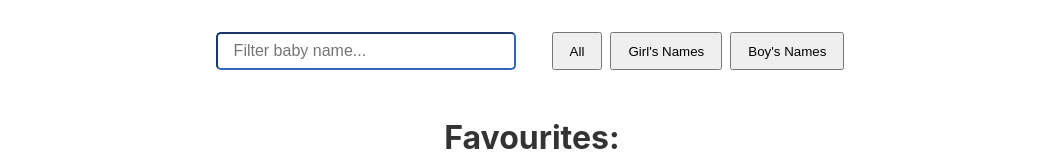
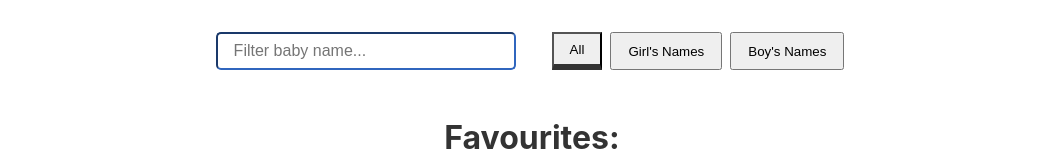
Before and after one commit to g1st/baby-names-react, a React (Create React App) app: page / in a window 1280 px wide. Shown: the top 160 px of the page, without its empty margins (108-1171 px from the left). Built offline with nearby package versions, Linux system fonts and the light colour scheme.

Commit message:
highlight selected group

```diff
--- a/src/App.js
+++ b/src/App.js
@@ -34,18 +34,21 @@ const App = () => {
     setFavourites(filteredFavourites);
   };
 
-  const handleShowAll = () => {
+  const handleShowAll = (setSelected) => {
     setBabyNames(babyNamesData);
+    setSelected('all');
   };
 
-  const handleShowBoys = () => {
+  const handleShowBoys = (setSelected) => {
     const boys = babyNamesData.filter((baby) => baby.sex === 'm');
     setBabyNames(boys);
+    setSelected('boys');
   };
 
-  const handleShowGirls = () => {
+  const handleShowGirls = (setSelected) => {
     const girls = babyNamesData.filter((baby) => baby.sex === 'f');
     setBabyNames(girls);
+    setSelected('girls');
   };
 
   const filterAndSort = () => {
--- a/src/GenderFilter.js
+++ b/src/GenderFilter.js
@@ -1,15 +1,27 @@
-import React from 'react';
+import React, { useState } from 'react';
 
 const GenderFilter = ({ handleShowAll, handleShowBoys, handleShowGirls }) => {
+  const [selected, setSelected] = useState('all');
   return (
     <div className="filter-buttons">
-      <button className="filter-button" onClick={handleShowAll}>
+      <button
+        className={`filter-button ${selected === 'all' ? 'all-active' : ''}`}
+        onClick={() => handleShowAll(setSelected)}
+      >
         All
       </button>
-      <button className="filter-button" onClick={handleShowGirls}>
+      <button
+        className={`filter-button ${
+          selected === 'girls' ? 'girls-active' : ''
+        }`}
+        onClick={() => handleShowGirls(setSelected)}
+      >
         Girl's Names
       </button>
-      <button className="filter-button" onClick={handleShowBoys}>
+      <button
+        className={`filter-button ${selected === 'boys' ? 'boys-active' : ''}`}
+        onClick={() => handleShowBoys(setSelected)}
+      >
         Boy's Names
       </button>
     </div>
--- a/src/index.css
+++ b/src/index.css
@@ -85,3 +85,15 @@ code {
 .filter-button:active {
   cursor: pointer;
 }
+
+.all-active {
+  border-bottom: 6px solid #333;
+}
+
+.boys-active {
+  border-bottom: 6px solid #93A392;
+}
+
+.girls-active {
+  border-bottom: 6px solid #3066BE;
+}
```
